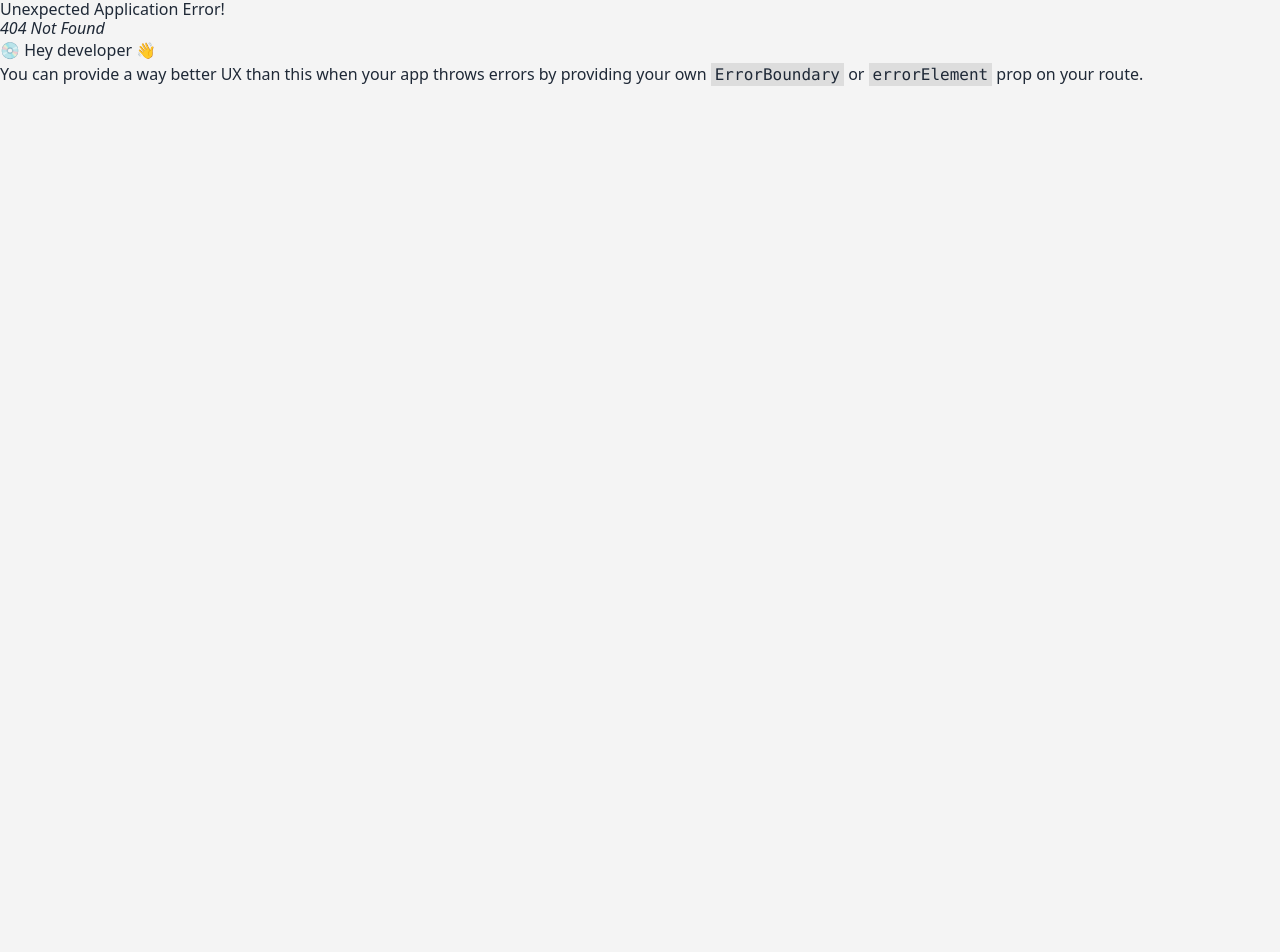
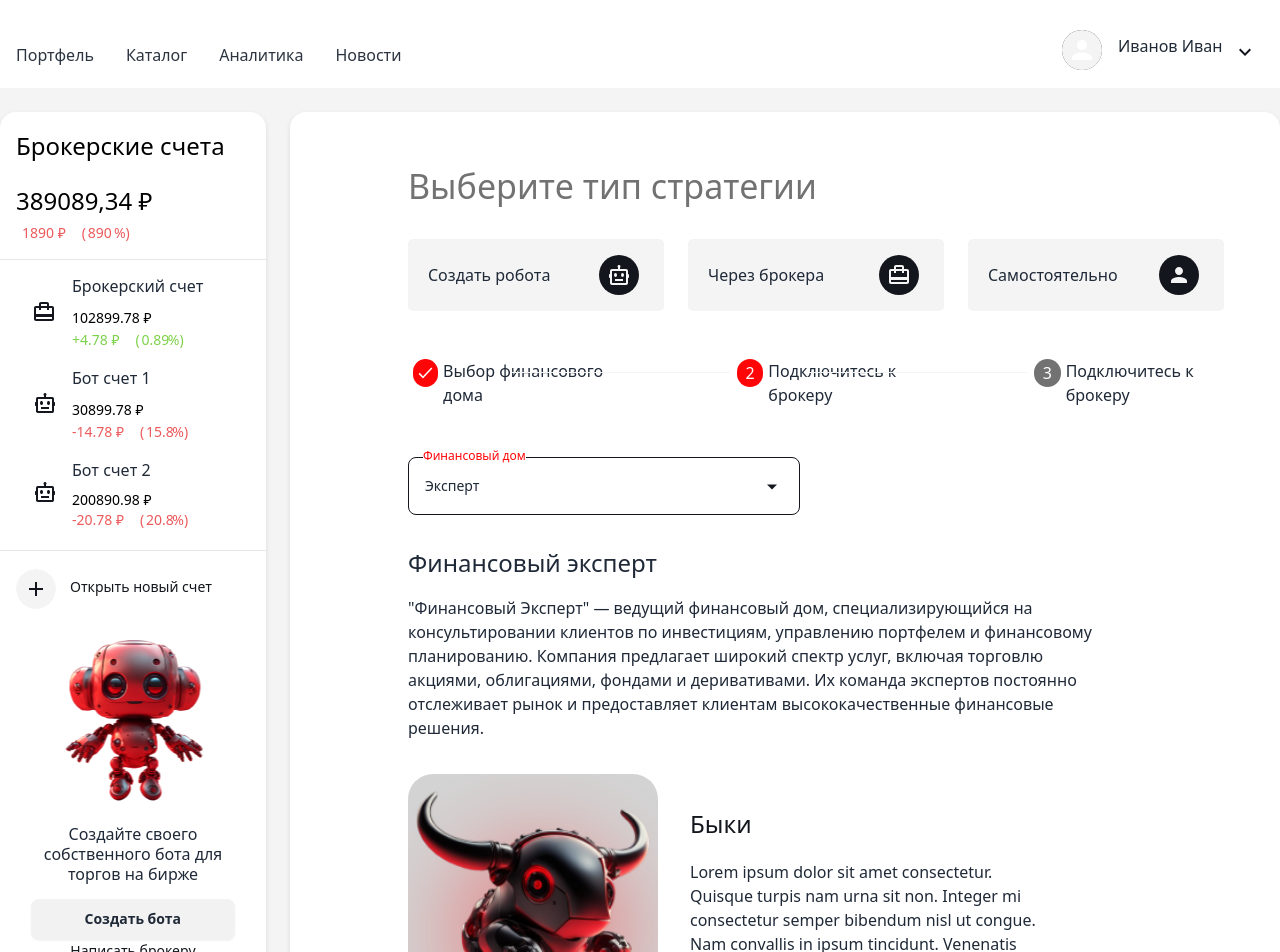
Before and after one commit to AndreiNosov/Moex_contest, a React (Create React App) app: page /strategy in a window 1280 px wide. Before the commit this address had no page. Shown: the top 952 px of the page. Before the commit the page ends 800 px from the top, so only its background shows below. Built offline with nearby package versions, Linux system fonts and the light colour scheme.

Commit message:
feat: added pages for bot creation

```diff
--- a/src/components/aside/Bot.js
+++ b/src/components/aside/Bot.js
@@ -1,5 +1,6 @@
 import React from "react";
 import ButtonFC from "../../pages/Buttons.js";
+import {Link} from "react-router-dom";
 export default function BotFC() {
 	return (
 		<section className="bot pt-3 pl-4 ">
@@ -8,7 +9,9 @@ export default function BotFC() {
 				<div className="text-center pb-6 pt-5 leading-5">
 					<h5>Создайте своего собственного бота для торгов на бирже</h5>
 
-					<ButtonFC title="Создать бота" />
+					<Link to={'create-account'} >
+						<ButtonFC title="Создать бота"/>
+					</Link>
 
 					<a className="link link-hover text-[#13161C] font-sans text-sm font-normal">Написать брокеру</a>
 				</div>
--- a/src/components/main/Main.js
+++ b/src/components/main/Main.js
@@ -6,6 +6,7 @@ import OpenBankFC from "./broker_bank/OpenBank.js";
 import LastInvestFC from './last_invest/Investment.js';
 import BrokerPageFC from './broker_strategy_type/StrategyPage.js';
 import CalculationFC from "./broker_bank/calculated/Calculation.js";
+import {Outlet} from "react-router-dom";
 
 export default function MainFC() {
 	return (
@@ -88,6 +89,7 @@ export default function MainFC() {
 			*/}
 
 			<section className="events rounded-2xl bg-white rounded-2xl min-h-[476px] grow pt-6">
+				<Outlet/>
 				{/* <ModelFC /> */}
 				{/* <BrokerPageFC /> */} {/** - "Выберите тип стратегии" вкладка "Через брокера" */}
 				{/**"StrategyPage.js" - расскоментиироваро код в файле . */}
@@ -98,7 +100,6 @@ export default function MainFC() {
 				*/}
 
 				{/*src\components\main\broker_bank\calculated\Calculation.js*/}
-				<CalculationFC />
 			</section>
 
 		</main>
--- a/src/components/main/broker_bank/OpenBank.js
+++ b/src/components/main/broker_bank/OpenBank.js
@@ -1,16 +1,17 @@
 import React from "react";
 import ButtonFC from "../../../pages/Buttons.js";
+import {Link} from "react-router-dom";
 export default function OpenBankFC() {
 	return (
 
 		<>
-			<div className="name grow font-normal text-[34px]   text-[#13161C]">
+			<div className="name grow font-normal text-[34px] text-[#13161C]" style={{"margin-left": "117px"}}>
 				<h2>Выберите тип счета</h2>
 			</div>
 			<section className="bank_type flex">
 				<div className="flex">
 					<div>
-						<input type="radio" name="radio-1" className="radio" checked />
+						<input type="radio" name="radio-1" className="radio" checked/>
 					</div>
 					<div>
 						<h3>Брокерский счет</h3>
@@ -19,21 +20,25 @@ export default function OpenBankFC() {
 				</div>
 				<div className="flex">
 					<div>
-						<input type="radio" name="radio-1" className="radio" />
+						<input type="radio" name="radio-1" className="radio"/>
 					</div>
 					<div>
 						<h3>ИИС</h3>
-						<p>Дополнительная выгода до 52 000 ₽ в год помимо дохода от сделок. Максимум пополнений - 1 000 000 ₽ в год.</p>
+						<p>Дополнительная выгода до 52 000 ₽ в год помимо дохода от сделок. Максимум пополнений - 1 000
+							000 ₽ в год.</p>
 					</div>
 				</div>
 				<div>
-					<ButtonFC title="Подписать заявление" />
+					<Link to={'/strategy'}>
+						<ButtonFC title="Подписать заявление"/>
+					</Link>
 
 					<p>
-						Нажимая «Подписать заявление», вы подтверждаете согласие с <a href="#">условиями обслуживания</a>
+						Нажимая «Подписать заявление», вы подтверждаете согласие с <a href="#">условиями
+						обслуживания</a>
 					</p>
 				</div>
 			</section>
 		</>
-	)
+	);
 }
--- a/src/components/main/broker_strategy_type/StrategyPage.js
+++ b/src/components/main/broker_strategy_type/StrategyPage.js
@@ -7,20 +7,29 @@ import ButtonFC from "../../../pages/Buttons.js";
 import SelectFC from "../../SelectMenu.js";
 
 export default function BrokerPageFC() {
-	const list = [{ ind: 1, title: 'Эксперт', name: 'expert' }, { ind: 2, name: 'prof', title: 'Профессионал' },
-	{ ind: 3, name: 'many360', title: 'Финансы 360' }]
+    const list = [{ind: 1, title: 'Эксперт', name: 'expert'}, {ind: 2, name: 'prof', title: 'Профессионал'},
+        {ind: 3, name: 'many360', title: 'Финансы 360'}]
+
+    let page = 1
+    const handleClick = (newPage) => {
+        page = newPage
+    }
+
     return (
         <div className="broker upload">
-			<HeadingFC title='Выберите тип стратегии' />
-			<StrategyTypyFC />
+            <HeadingFC title='Выберите тип стратегии'/>
+            <StrategyTypyFC handleClick={handleClick}/>
             {/* НЕ УДАЛЯТЬ !!! расскоментировать/ Вкладка "Через ,рокера" */}
-			<SelectFC list={list} />
-			{/* <div className="content">
+            <SelectFC list={list}/>
+            <div className="content">
                 <h3>Финансовый эксперт</h3>
                 <p>
-					"Финансовый Эксперт" — ведущий финансовый дом, специализирующийся на консультировании клиентов по инвестициям, управлению портфелем и финансовому планированию. Компания предлагает широкий спектр услуг, включая торговлю акциями, облигациями, фондами и деривативами. Их команда экспертов постоянно отслеживает рынок и предоставляет клиентам высококачественные финансовые решения.
+                    "Финансовый Эксперт" — ведущий финансовый дом, специализирующийся на консультировании клиентов по
+                    инвестициям, управлению портфелем и финансовому планированию. Компания предлагает широкий спектр
+                    услуг, включая торговлю акциями, облигациями, фондами и деривативами. Их команда экспертов постоянно
+                    отслеживает рынок и предоставляет клиентам высококачественные финансовые решения.
                 </p>
-			</div> */}
+            </div>
 
 
             { /** "InfoBlockBulls.js" Вкладка "Создать бота"
@@ -32,8 +41,8 @@ export default function BrokerPageFC() {
              *
              */}
 
-			<InfoBlockBullFC />
-			<ButtonFC title="Продолжить" />
+            <InfoBlockBullFC/>
+            <ButtonFC title="Продолжить"/>
             { /** !! ниже код для вкладки "Самостоятельно" - загрузка файла
              * См. "UpLoadFileFC" -> "StartegyUpLoad.js"
 
@@ -42,8 +51,6 @@ export default function BrokerPageFC() {
              */}
 
 
-
-
         </div>
 
 
--- a/src/components/main/broker_strategy_type/StrategyTypeList.js
+++ b/src/components/main/broker_strategy_type/StrategyTypeList.js
@@ -3,25 +3,24 @@ import React from "react";
 import WaitingWayFC from "../../../pages/WaitingWay";
 
 
-export default function StrategyTypyFC() {
+export default function StrategyTypyFC(props) {
 
 	return (
-
 		<>
 			<div className="broker_strategy_menu">
 				<ul className="menu menu-vertical lg:menu-horizontal rounded-box">
 					<li>
-						<span>Создать робота</span>
+						<span onClick={() => { props.handleClick(1)}}>Создать робота</span>
 						<div className="preview">
 						</div>
 					</li>
-					<li className="active">
-						<span>Через брокера</span>
+					<li className="preview">
+						<span onClick={() => { props.handleClick(2)}}>Через брокера</span>
 						<div className="preview">
 						</div>
 					</li>
 					<li>
-						<span>Самостоятельно</span>
+						<span onClick={() => { props.handleClick(3)}}>Самостоятельно</span>
 						<div className="preview">
 						</div>
 					</li>
@@ -33,6 +32,5 @@ export default function StrategyTypyFC() {
 				<WaitingWayFC />
 			</div>
 		</>
-
 	)
 }
--- a/src/pages/InfoBlockBulls.js
+++ b/src/pages/InfoBlockBulls.js
@@ -4,16 +4,14 @@ import bulls from '../pic/bull.png';
 export default function InfoBlockBullFC() {
 	return (
 		<div className="info info_buuls" >
-			<ImgFC img={bill} />
-			{/* <div className="preview_img">
+			<div className="preview_img">
 				<img src={bulls} />
-			</div> */}
+			</div>
 			<div className="preview_info_text">
 				<h4>Быки</h4>
 				<p>Lorem ipsum dolor sit amet consectetur. Quisque turpis nam urna sit non. Integer mi consectetur semper bibendum nisl ut congue. Nam convallis in ipsum tincidunt. Venenatis malesuada vel fames mauris.</p>
 
 			</div>
-
 		</div>
 	)
 }
```
Also changed, not shown: src/index.js (+18 -1 lines). Lines whose indentation alone changed are shown as unchanged.
